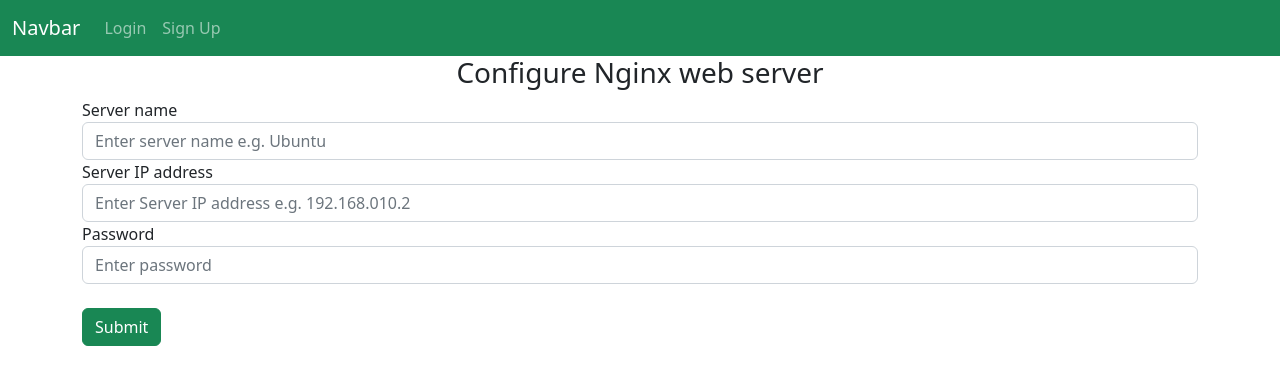
After one commit to bryansomto/Web-server_configurator, a Flask app: template website/templates/nginx-config.html in a window 1280 px wide. The commit adds this page. Shown: the top 385 px of the page. Run offline with Flask 3, Linux system fonts and the light colour scheme; the template is opened without the code that fills it, so the values that code supplies are empty; some libraries are stand-ins or nearby versions.

Commit message:
begun nginx config page

```diff
--- a/website/auth.py
+++ b/website/auth.py
@@ -8,7 +8,7 @@ from flask_login import login_user, login_required, logout_user, current_user
 auth = Blueprint('auth', __name__)
 
 
-@auth.route('/login', methods=['GET', 'POST', 'PUT'])
+@auth.route('/login', methods=['GET', 'POST'])
 def login():
     if request.method == 'POST':
         email = request.form.get('email')
@@ -27,7 +27,7 @@ def login():
             flash('Email does not exist.', category='error')
 
 
-    return render_template("login.html")
+    return render_template("login.html", user=current_user)
 
 
 @auth.route('/logout')
@@ -66,4 +66,4 @@ def sign_up():
             flash('Account created!', category='success')
             return redirect(url_for('views.home'))
 
-    return render_template("sign_up.html")
+    return render_template("sign_up.html", user=current_user)
--- a/website/templates/base.html
+++ b/website/templates/base.html
@@ -23,15 +23,21 @@
 			</button>
 			<div class="collapse navbar-collapse" id="navbarSupportedContent">
 				<ul class="navbar-nav me-auto mb-2 mb-lg-0">
+					{% if user.is_authenticated %}
 					<li class="nav-item">
 						<a class="nav-link active" aria-current="page" id="home" href="/">Home</a>
 					</li>
+					<li class="nav-item">
+						<a class="nav-link active" aria-current="page" id="logout" href="/logout">Logout</a>
+					</li>
+					{% else %}
 					<li class="nav-item">
 						<a class="nav-link" id="login" href="/login">Login</a>
 					</li>
 					<li class="nav-item">
 						<a class="nav-link" id="signUp" href="/sign-up">Sign Up</a>
 					</li>
+					{% endif %}
 				</ul>
 			</div>
 		</div>
--- /dev/null
+++ b/website/templates/nginx-config.html
@@ -0,0 +1,21 @@
+{% extends "base.html" %}
+{% block title %}Nginx configurator{% endblock %}
+{% block content %}
+<form method="POST">
+    <h3 align="center">Configure Nginx web server</h3>
+    <div class="form-group">
+        <label for="server_name">Server name</label>
+        <input type="text" class="form-control" id="server_name" name="server_name" placeholder="Enter server name e.g. Ubuntu" />
+    </div>
+    <div class="form-group">
+        <label for="ip_addr">Server IP address</label>
+        <input type="text" class="form-control" id="ip_addr" name="ip_addr" placeholder="Enter Server IP address e.g. 192.168.010.2" />
+    </div>
+    <div class="form-group">
+        <label for="password1">Password</label>
+        <input type="password" class="form-control" id="password1" name="password1" placeholder="Enter password" />
+    </div>
+    <br />
+    <button type="submit" class="btn btn-success">Submit</button>
+</form>
+{% endblock %}
--- a/website/views.py
+++ b/website/views.py
@@ -7,4 +7,4 @@ views = Blueprint('views', __name__)
 @views.route('/')
 @login_required
 def home():
-    return render_template("home.html")
+    return render_template("home.html", user=current_user)
```
